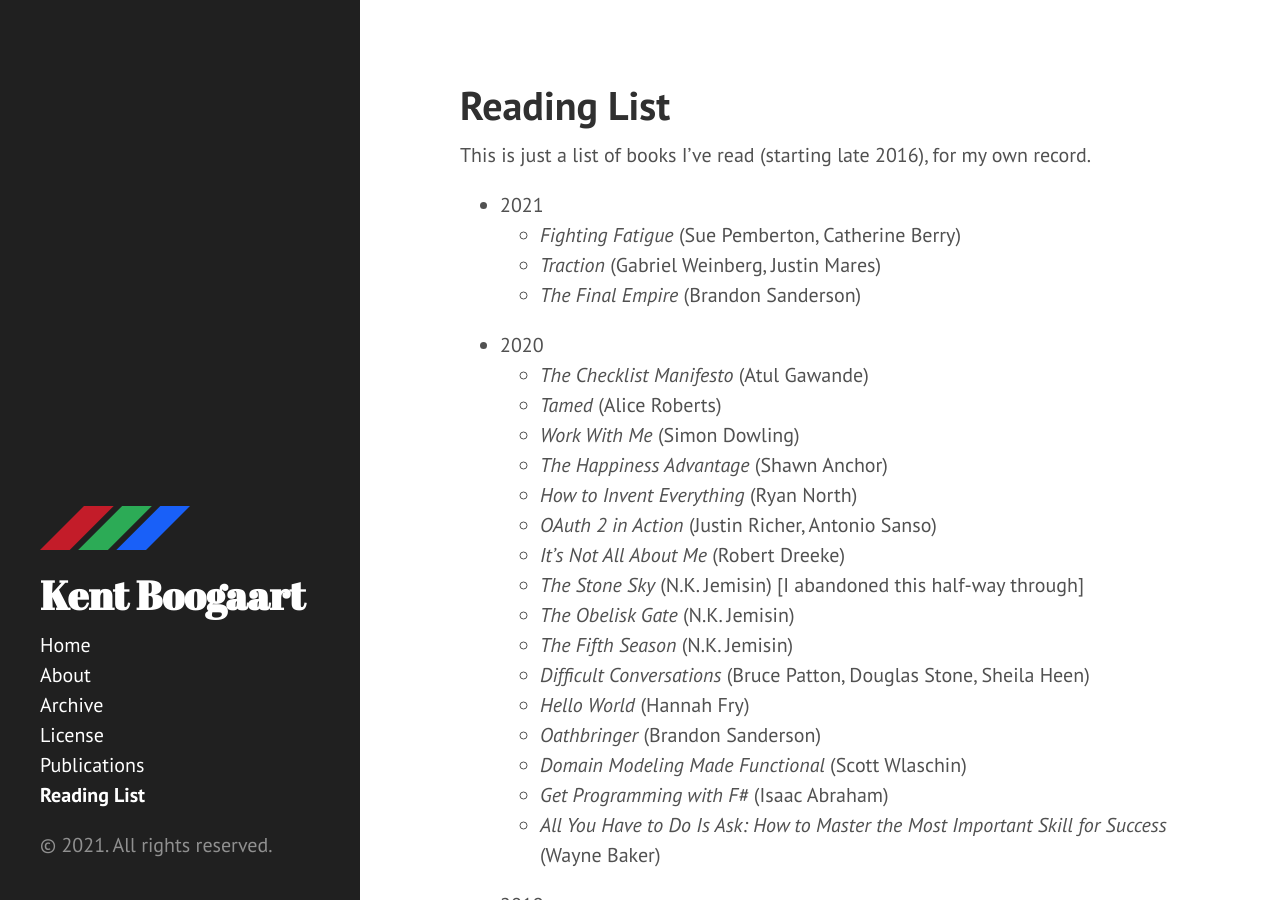
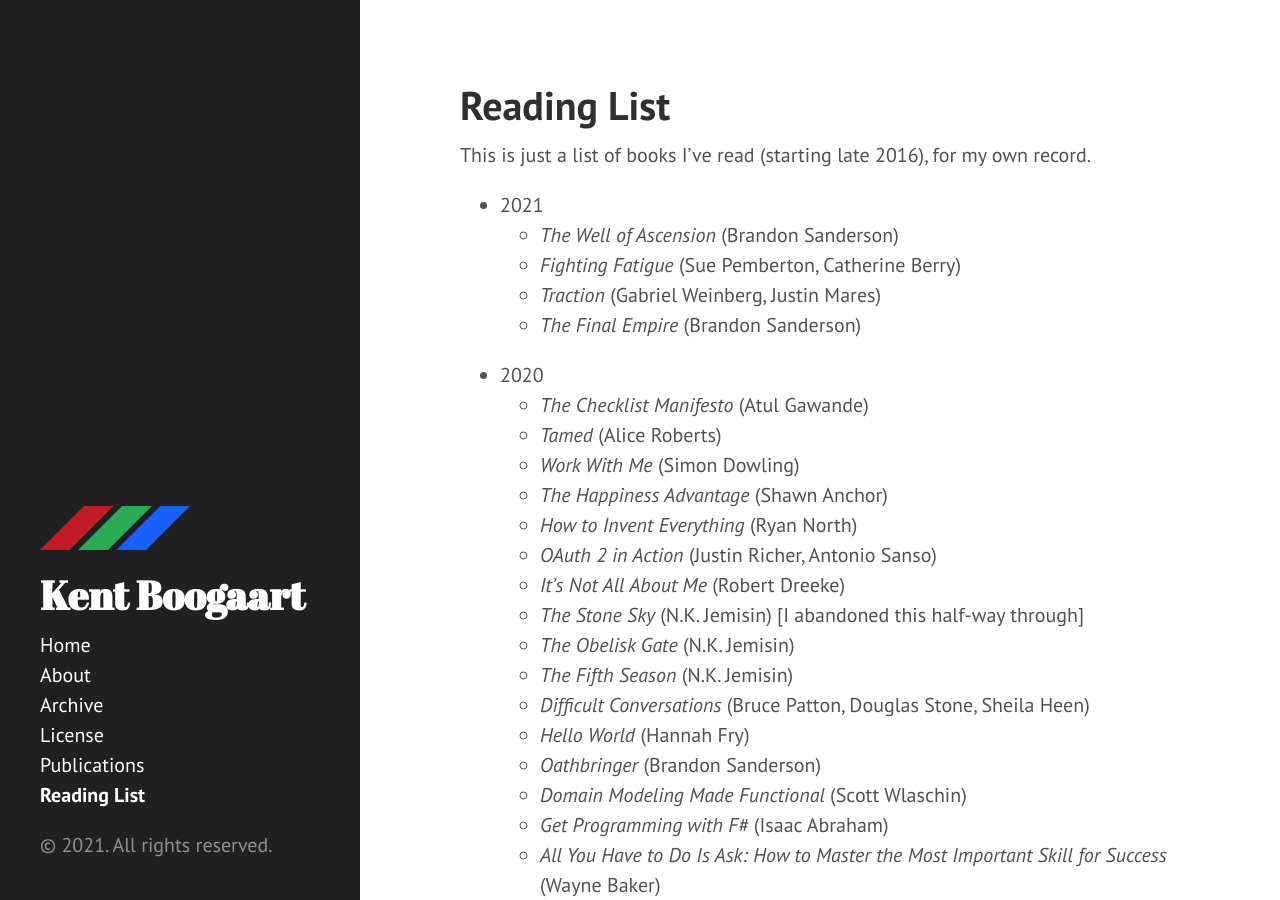
Before and after one commit to kentcb/kentcb.github.io, a Jekyll site: the page built from reading-list.md, in a window 1280 px wide and 900 px high. Built offline with Jekyll 4.4.1, drawn with Linux system fonts in a browser that asks for light colours; nearby versions of some CDN libraries.

Commit message:
Add The Well of Ascension

```diff
--- a/reading-list.md
+++ b/reading-list.md
@@ -6,6 +6,7 @@ sidebar: true
 This is just a list of books I've read (starting late 2016), for my own record.
 
 * 2021
+    * _The Well of Ascension_ (Brandon Sanderson)
     * _Fighting Fatigue_ (Sue Pemberton, Catherine Berry)
     * _Traction_ (Gabriel Weinberg, Justin Mares)
     * _The Final Empire_ (Brandon Sanderson)
```
